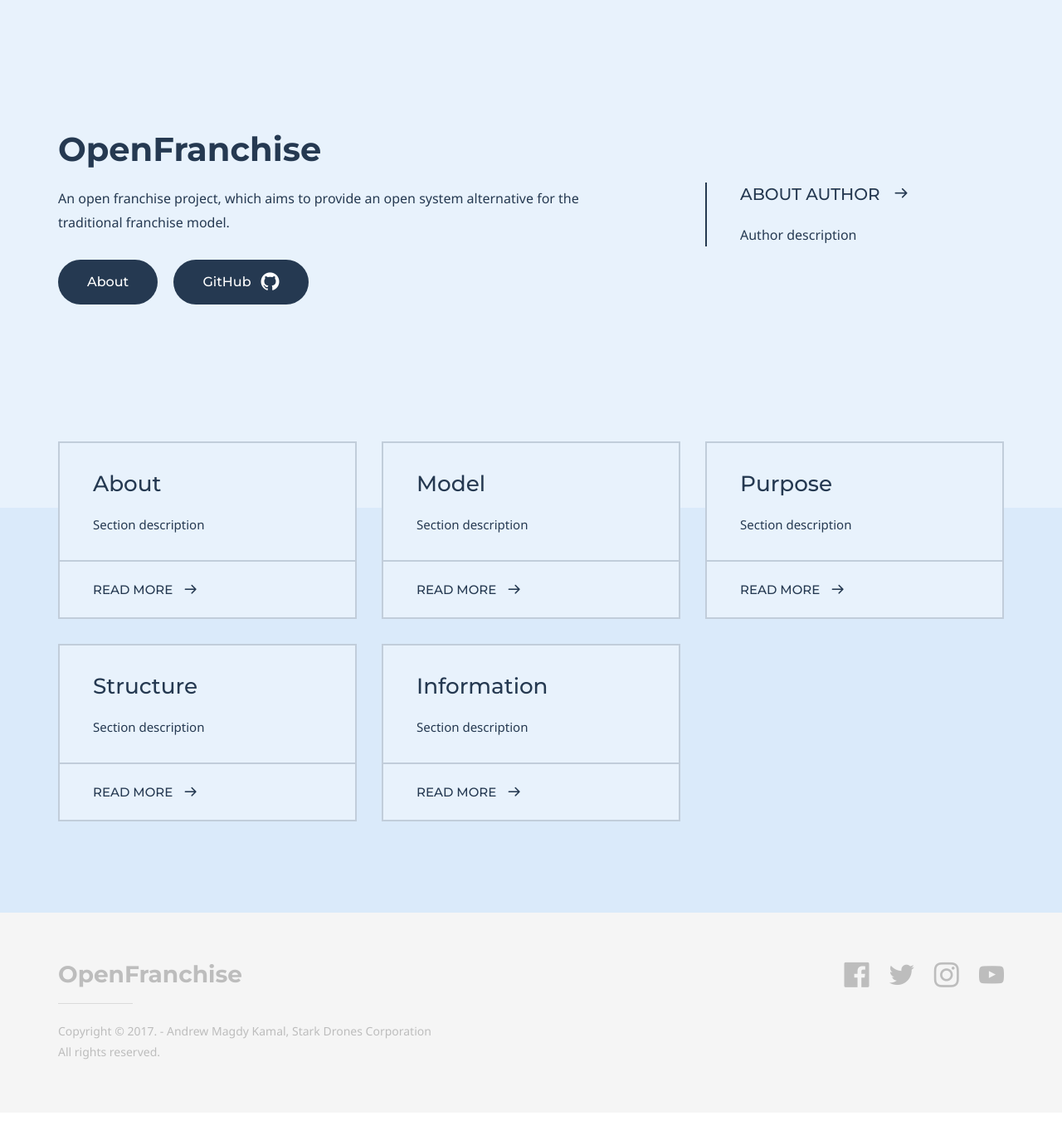
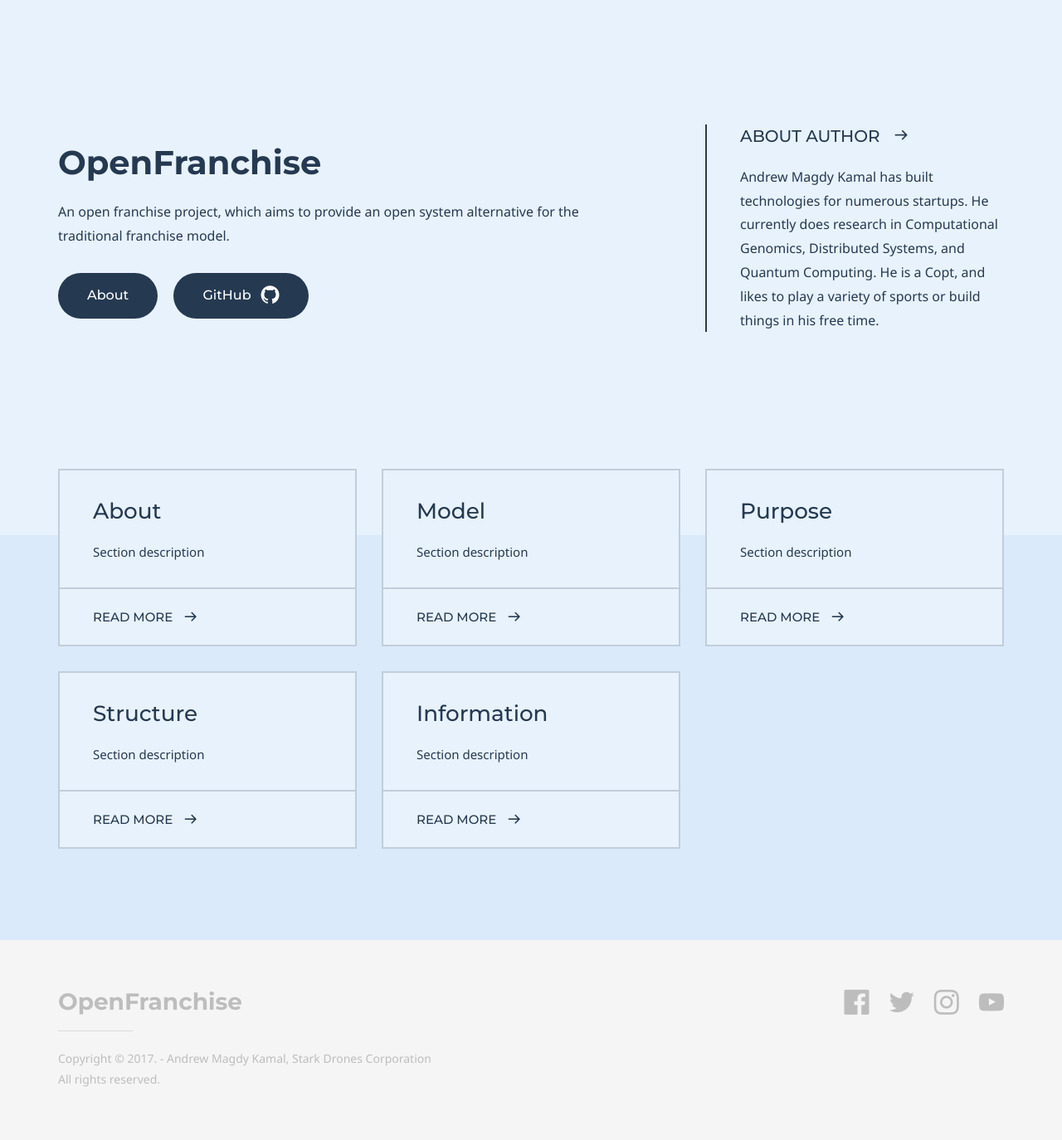
Before and after one commit to Open-Franchise/open-franchise.github.io, a Jekyll site: the page built from index.md, in a window 1280 px wide. Shown: the whole page at 83% size. Built offline with Jekyll 4.4.1, drawn with Linux system fonts in a browser that asks for light colours; some web fonts are replaced; before the commit the page ends 1341 px from its top, so only the background shows below that.

Commit message:
Update index.md

```diff
--- a/index.md
+++ b/index.md
@@ -19,8 +19,8 @@ buttons:
 author:
     title: About Author
     title_url: '#'
-    external_url: true
-    description: Author description
+    external_url: false
+    description: Andrew Magdy Kamal has built technologies for numerous startups. He currently does research in Computational Genomics, Distributed Systems, and Quantum Computing. He is a Copt, and likes to play a variety of sports or build things in his free time.
 
 # Grid navigation
 grid_navigation:
```
